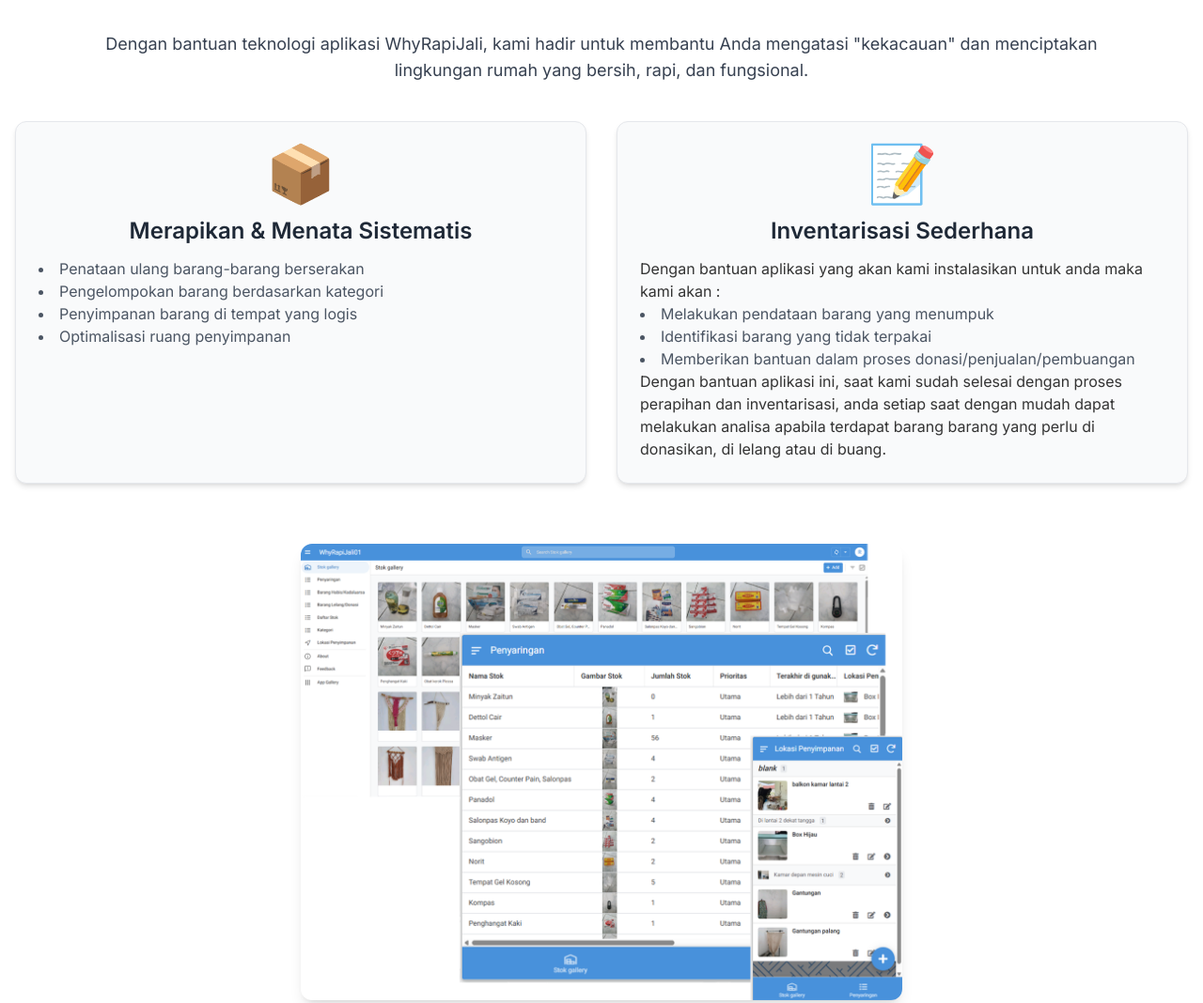
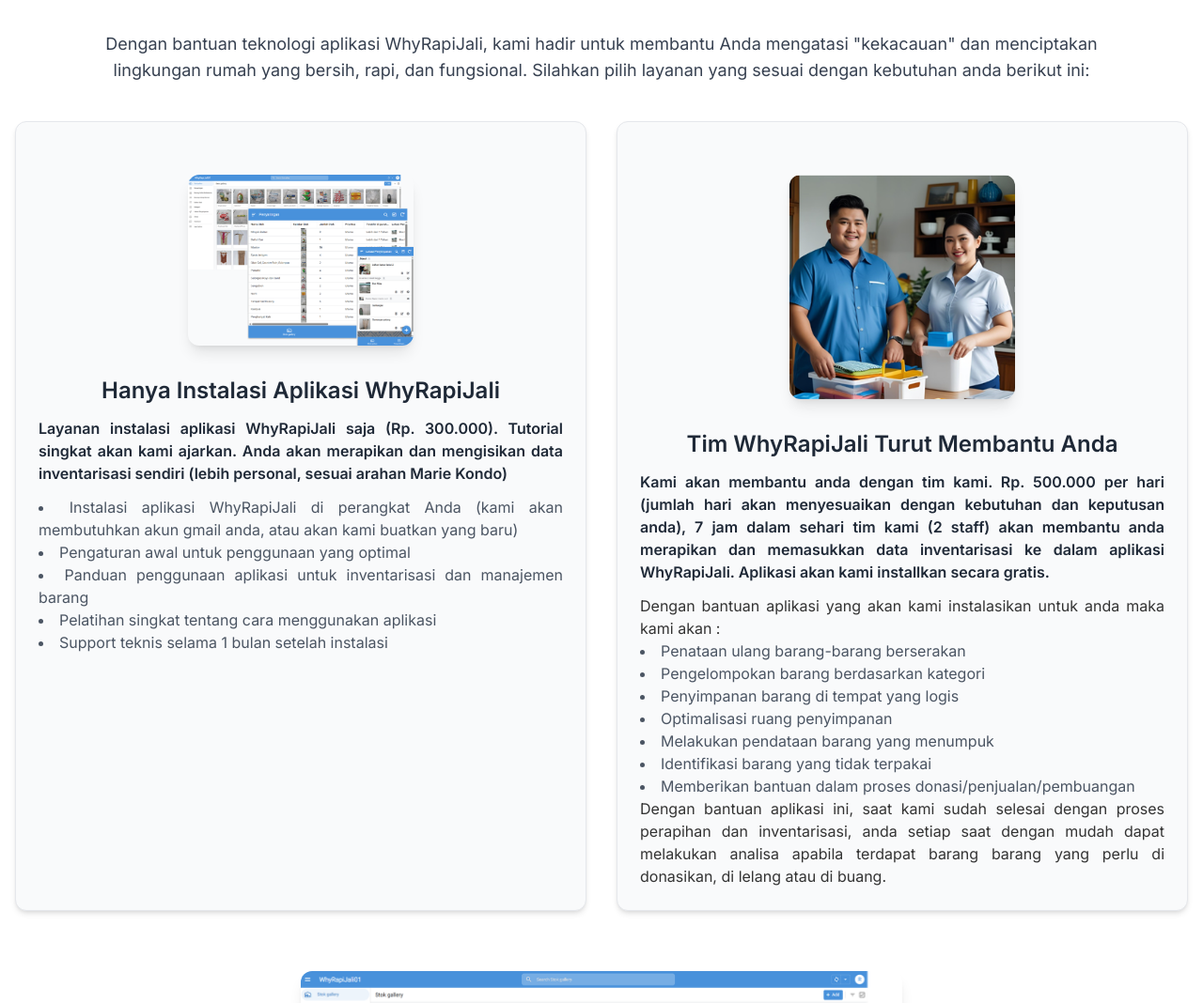
Before and after one commit to rcondronegoro/rcondronegoro.github.io-whyrapijali, a plain HTML site: page index.html in a window 1280 px wide. Shown: the part 3920-4988 px from the top of the page at 94% size. Drawn offline with nearby package versions, Linux system fonts and the light colour scheme.

Commit message:
Update index.html
perubahan layanan menjadi penjelasan layanan dengan adanya informasi biaya

```diff
--- a/index.html
+++ b/index.html
@@ -222,62 +222,50 @@
         <div class="container mx-auto px-4 text-center">
             <h2 class="text-4xl font-bold mb-12 text-amber-800">Layanan Spesialis Kami</h2>
             <p class="text-lg text-gray-700 mb-10 max-w-6xl mx-auto">
-                Dengan bantuan teknologi aplikasi WhyRapiJali, kami hadir untuk membantu Anda mengatasi "kekacauan" dan menciptakan lingkungan rumah yang bersih, rapi, dan fungsional.
+                Dengan bantuan teknologi aplikasi WhyRapiJali, kami hadir untuk membantu Anda mengatasi "kekacauan" dan menciptakan lingkungan rumah yang bersih, rapi, dan fungsional. Silahkan pilih layanan yang sesuai dengan kebutuhan anda berikut ini:
             </p>
             <div class="grid grid-cols-1 md:grid-cols-2  gap-8">
 
-                <!-- Service Item 1: Merapikan -->
+                <!-- Service Item 1: Instalasi aplikasi saja -->
                 <div class="bg-gray-50 p-6 rounded-xl shadow-md border border-gray-200">
-                    <div class="text-amber-600 text-6xl mb-4">📦</div>
-                    <h3 class="text-2xl font-semibold mb-3 text-gray-800">Merapikan & Menata Sistematis</h3>
-                    <ul class="text-left text-gray-600 list-disc list-inside">
+                    <div class="flex justify-center items-center my-8">
+                    <img src="/image/AplikasiWRJ01.png" alt="Aplikasi WhyRapiJali" class=" max-w-60 rounded-xl shadow-lg">
+                    </div>
+                    <h3 class="text-2xl font-semibold mb-3 text-gray-800">Hanya Instalasi Aplikasi WhyRapiJali</h3>
+                    <h2 class="text-justify text-1xl font-semibold mb-3 text-gray-800">Layanan instalasi aplikasi WhyRapiJali saja (Rp. 300.000). Tutorial singkat akan kami ajarkan. Anda akan merapikan dan mengisikan data inventarisasi sendiri (lebih personal, sesuai arahan Marie Kondo)</h2>
+                    <ul class="text-justify text-gray-600 list-disc list-inside">
+                        <li>Instalasi aplikasi WhyRapiJali di perangkat Anda (kami akan membutuhkan akun gmail anda, atau akan kami buatkan yang baru)</li>
+                        <li>Pengaturan awal untuk penggunaan yang optimal</li>
+                        <li>Panduan penggunaan aplikasi untuk inventarisasi dan manajemen barang</li>
+                        <li>Pelatihan singkat tentang cara menggunakan aplikasi</li>
+                        <li>Support teknis selama 1 bulan setelah instalasi</li>
+                    </ul>
+                </div>
+
+                <!-- Service Item 2: Dengan menngunakan jasa tim WhyRapiJali-->
+
+                <div class="bg-gray-50 p-6 rounded-xl shadow-md border border-gray-200">
+                    <div class="flex justify-center items-center my-8">
+                    <img src="/image/TimWhyRapiJali.png" alt="Aplikasi WhyRapiJali" class=" max-w-60 rounded-xl shadow-lg">
+                    </div>
+                    <h3 class="text-2xl font-semibold mb-3 text-gray-800">Tim WhyRapiJali Turut Membantu Anda</h3>
+                    <h2 class="text-justify text-1xl font-semibold mb-3 text-gray-800">Kami akan membantu anda dengan tim kami. Rp. 500.000 per hari (jumlah hari akan menyesuaikan dengan kebutuhan dan keputusan anda), 7 jam dalam sehari tim kami (2 staff) akan membantu anda merapikan dan memasukkan data inventarisasi ke dalam aplikasi WhyRapiJali. Aplikasi akan kami installkan secara gratis. </h2>
+                    <p class="text-justify">Dengan bantuan aplikasi yang akan kami instalasikan untuk anda maka kami akan :</p>
+                    <ul class="text-justify text-gray-600 list-disc list-inside">
                         <li>Penataan ulang barang-barang berserakan</li>
                         <li>Pengelompokan barang berdasarkan kategori</li>
                         <li>Penyimpanan barang di tempat yang logis</li>
                         <li>Optimalisasi ruang penyimpanan</li>
-                    </ul>
-                </div>
-
-                <!-- Service Item 2: Inventarisasi -->
-
-                <div class="bg-gray-50 p-6 rounded-xl shadow-md border border-gray-200">
-                    <div class="text-amber-600 text-6xl mb-4">📝</div>
-                    <h3 class="text-2xl font-semibold mb-3 text-gray-800">Inventarisasi Sederhana</h3>
-                    <p class="text-left">Dengan bantuan aplikasi yang akan kami instalasikan untuk anda maka kami akan :</p>
-                    <ul class="text-left text-gray-600 list-disc list-inside">
                         <li>Melakukan pendataan barang yang menumpuk</li>
                         <li>Identifikasi barang yang tidak terpakai</li>
                         <li>Memberikan bantuan dalam proses donasi/penjualan/pembuangan</li>
 
                     </ul>
-                    <p class="text-left"> Dengan bantuan aplikasi ini, saat kami sudah selesai dengan proses perapihan dan inventarisasi, anda setiap saat dengan mudah dapat melakukan analisa apabila terdapat barang barang yang perlu di donasikan, di lelang atau di buang.</p>
+                    <p class="text-justify"> Dengan bantuan aplikasi ini, saat kami sudah selesai dengan proses perapihan dan inventarisasi, anda setiap saat dengan mudah dapat melakukan analisa apabila terdapat barang barang yang perlu di donasikan, di lelang atau di buang.</p>
                 </div>
 
 
-                 <!-- Service Item 3: Konsultasi Penataan
-                 <div class="bg-gray-50 p-6 rounded-xl shadow-md border border-gray-200">
-                    <div class="text-amber-600 text-6xl mb-4">💡</div>
-                    <h3 class="text-2xl font-semibold mb-3 text-gray-800">Konsultasi Penataan Ruang</h3>
-                    <ul class="text-left text-gray-600 list-disc list-inside">
-                        <li>Saran penataan yang efektif</li>
-                        <li>Solusi penyimpanan inovatif</li>
-                        <li>Tips menjaga kerapian jangka panjang</li>
-                        <li>Panduan decluttering yang berkelanjutan</li>
-                    </ul>
-                </div>
-                -->
-                <!-- Service Item 4: Pengelolaan Dokumen
-                <div class="bg-gray-50 p-6 rounded-xl shadow-md border border-gray-200">
-                    <div class="text-amber-600 text-6xl mb-4">📂</div>
-                    <h3 class="text-2xl font-semibold mb-3 text-gray-800">Pengelolaan Dokumen & Arsip</h3>
-                    <ul class="text-left text-gray-600 list-disc list-inside">
-                        <li>Merapikan tumpukan dokumen</li>
-                        <li>Pengarsipan dokumen penting</li>
-                        <li>Sistem penamaan file/dokumen</li>
-                        <li>Membuat ruang kerja lebih teratur</li>
-                    </ul>
-                </div>
-                -->
+
         <div>
             <!-- Tempat untuk image, center -->
 
```
